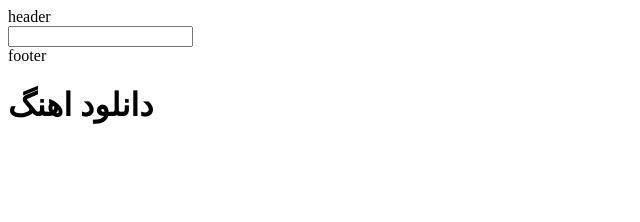
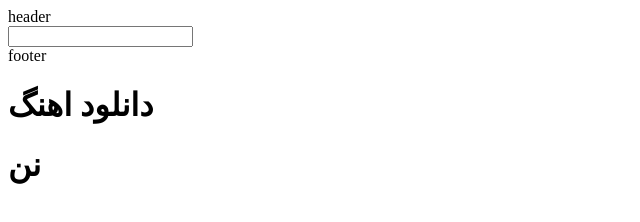
Before and after one commit to osmannajadm/github, a plain HTML site: page index.html in a window 1280 px wide. Shown: the full height of the page, 0-640 px from the left. Drawn offline with Linux system fonts and the light colour scheme.

Commit message:
h1 added

```diff
--- a/index.html
+++ b/index.html
@@ -18,6 +18,6 @@
     </footer>
 
     <h1>دانلود اهنگ</h1>
-
+    <h1>نن</h1>
 </body>
 </html>
```
